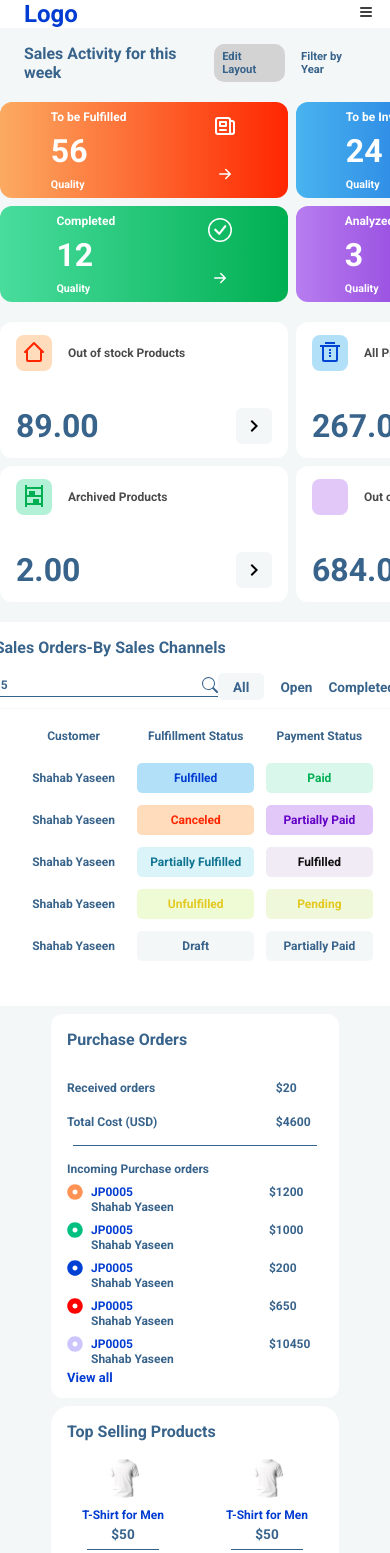
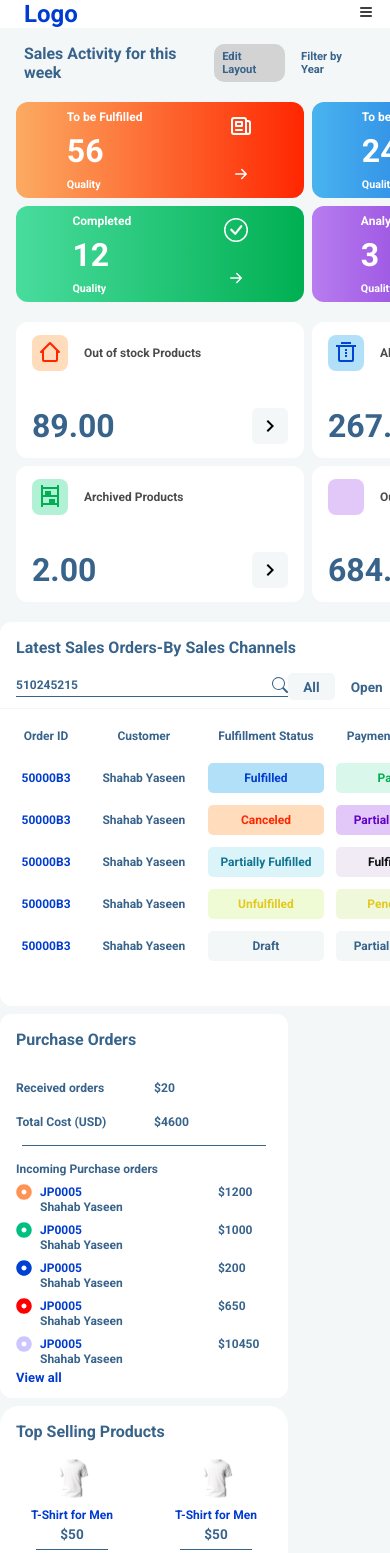
Before and after one commit to EdraakSystems/dashboard, a React (Create React App) app: page / in a window 390 px wide. Shown: the top 1553 px of the page. Built offline with nearby package versions, Linux system fonts and the light colour scheme; some icons are missing.

Commit message:
dashboard

```diff
--- a/src/components/Dashboard/Dashboard.css
+++ b/src/components/Dashboard/Dashboard.css
@@ -27,10 +27,12 @@
 }
 
 .cards {
-    display: flex;
-    align-items: center;
-    justify-content: space-evenly;
+    display: grid;
+    grid-template-columns: repeat(auto-fill, minmax(18rem, 1fr));
+    gap: 1rem;
+    margin-left: 1rem;
 }
+
 
 .cards_data {
     display: flex;
@@ -90,9 +92,10 @@
 }
 
 .cards_2 {
-    display: flex;
-    align-items: center;
-    justify-content: space-evenly;
+    display: grid;
+    grid-template-columns: repeat(auto-fill, minmax(18rem, 1fr));
+    gap: 1rem;
+    margin-left: 1rem;
 }
 
 .cards_2_data {
@@ -175,9 +178,8 @@
 }
 
 .card_3 {
-    display: flex;
-    align-items: center;
-    justify-content: space-evenly;
+    display: grid;
+    grid-template-columns: 2fr 1fr 1fr;
 }
 
 .cards_3_data {
@@ -188,8 +190,6 @@
     width: 40rem;
     border-radius: 12px;
     background-color: white;
-
-
 }
 
 .table_caption {
@@ -556,7 +556,6 @@ td {
     }
 
     .cards {
-        display: grid;
         grid-template-columns: 1fr 1fr;
         grid-gap: 0.5rem;
     }
@@ -568,14 +567,17 @@ td {
     }
 
     .cards_2 {
-        display: grid;
         grid-template-columns: 1fr 1fr;
         grid-gap: 0.5rem;
     }
 
     .card_3 {
-        flex-direction: column;
+        grid-template-columns: 1fr;
         gap: 0.5rem;
+    }
+
+    .card_3 :nth-child(2) {
+        grid-template-columns: 1fr 1fr;
     }
 
     .cards_3_table {
```
